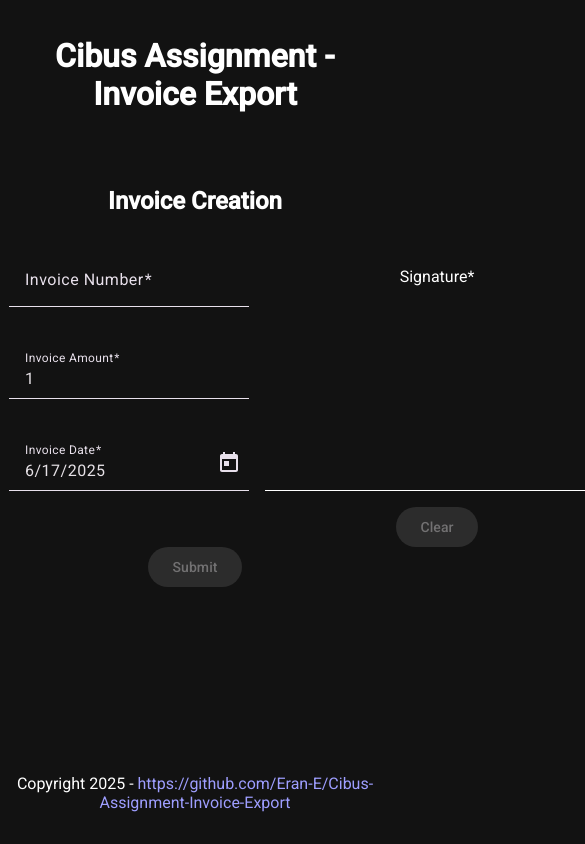
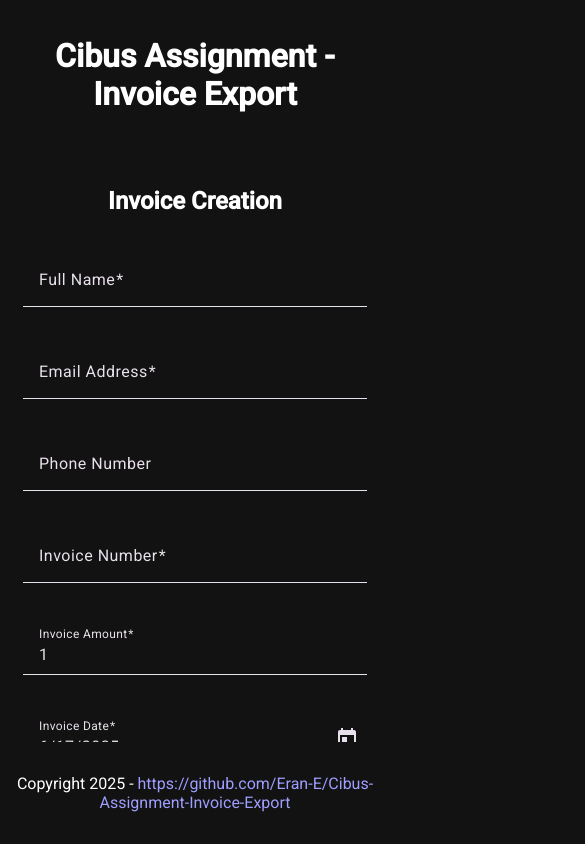
Before and after one commit to Eran-E/Cibus-Assignment-Invoice-Export, an Angular app: page / in a window 390 px wide. Shown: the top 844 px of the page, 585 px wide, since content can reach past the window. Built offline with nearby package versions, Linux system fonts and the light colour scheme.

Commit message:
Add responsive design to invoice form and enhance layout: implement column layout for smaller screens, add overflow property to main content, and introduce margin adjustments for signature pad actions.

```diff
--- a/src/app/app.scss
+++ b/src/app/app.scss
@@ -10,6 +10,7 @@
 
     main {
         flex: 1;
+        overflow: auto;
     }
 
 }
--- a/src/app/components/invoice-form/invoice-form.scss
+++ b/src/app/components/invoice-form/invoice-form.scss
@@ -16,6 +16,11 @@
         display: flex;
         flex-direction: row;
         gap: 1rem;
+
+        @media (max-width: 768px) {
+            flex-direction: column;
+        }
+
     }
 
 }
--- a/src/app/components/signature-pad-field/signature-pad-field.scss
+++ b/src/app/components/signature-pad-field/signature-pad-field.scss
@@ -18,4 +18,10 @@
         margin-top: 1em;
         margin-bottom: 1em;
     }
+
+    &field {
+        &-actions {
+            margin-bottom: 1em;
+        }
+    }
 }
```
